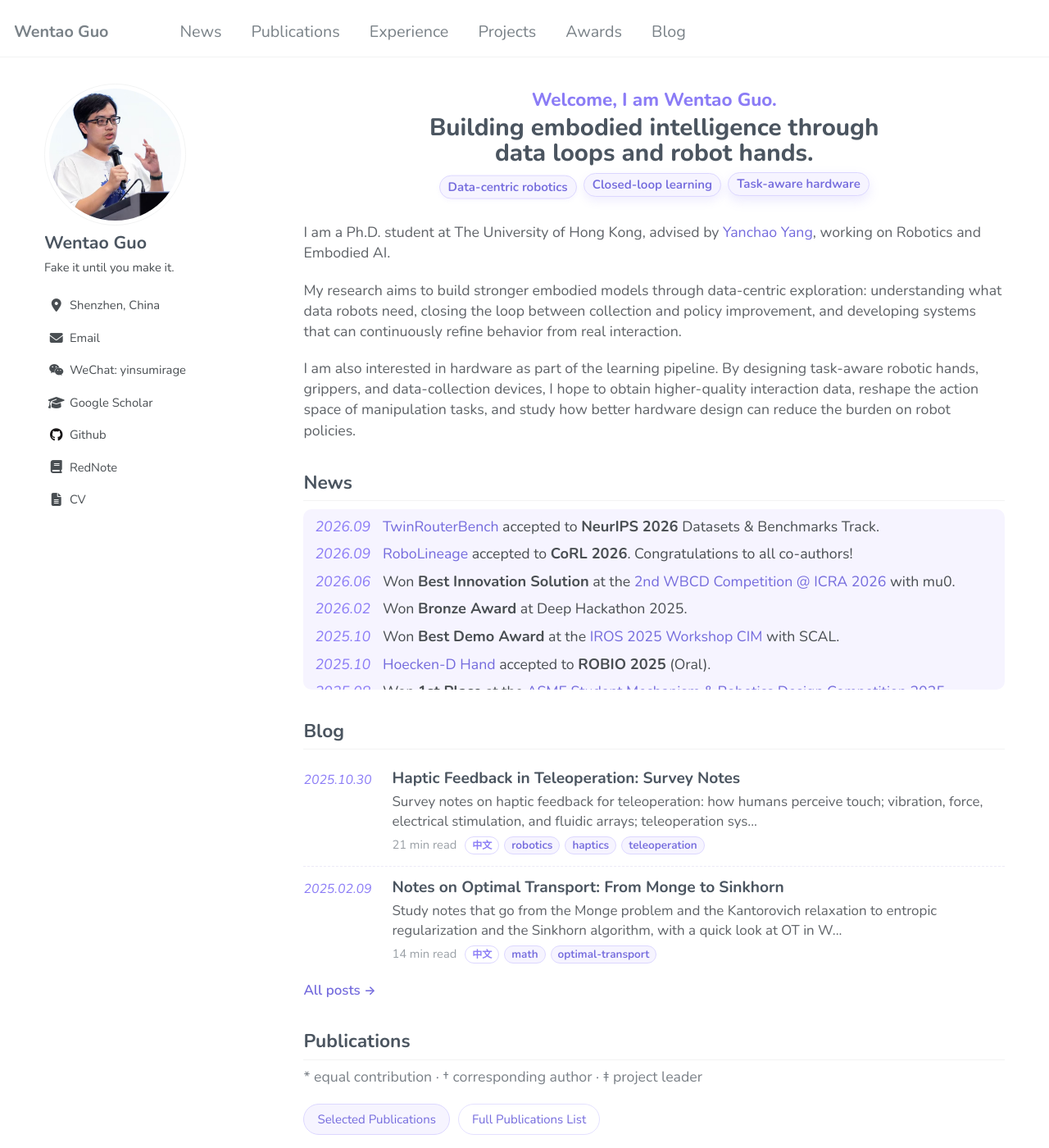
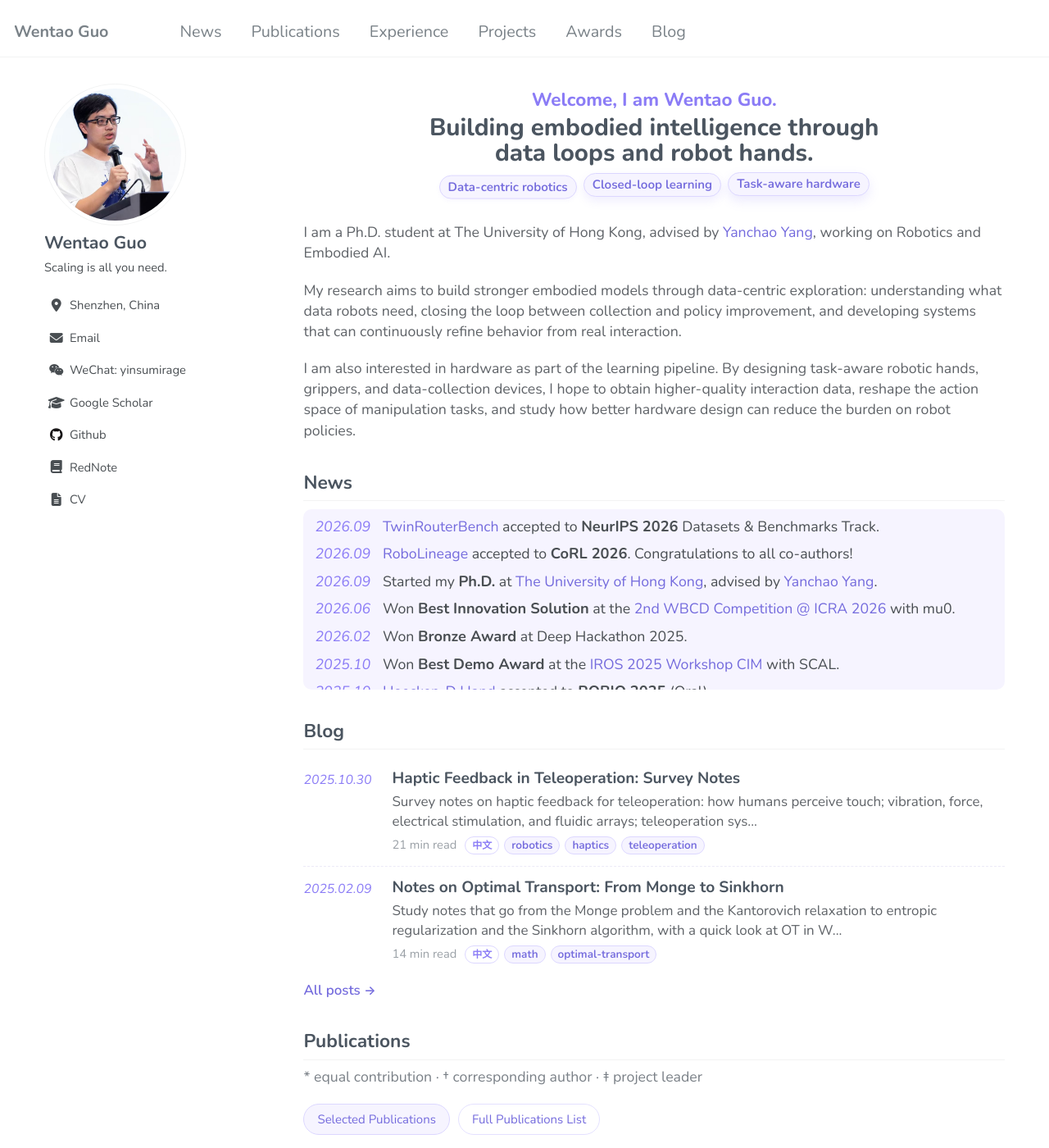
Before and after one commit to yinsumirage/yinsumirage.github.io, a Jekyll site: the page built from _pages/about.md, in a window 1280 px wide and 1400 px high. Shown: the whole window at 82% size. Built offline with Jekyll 4.4.1, drawn with Linux system fonts in a browser that asks for light colours; our own code applies the rules of GitHub Pages for plain Markdown files; some of the changed text lies outside the part shown.

Commit message:
Fold older projects, add Ph.D. start to News, new sidebar motto
- Projects: show the four most relevant cards; the grid-resilience and
  sleep-LLM projects sit behind a "Show 2 more projects" toggle (the
  count is computed, so new cards only need to move into the group).
  Shorten the grid project description.
- News: add "Started my Ph.D. at HKU, advised by Yanchao Yang".
- Experience: zero-pad dates (2026.09) to match News; add a missing
  period.
- Sidebar motto: "Scaling is all you need."

Co-Authored-By: Claude Opus 5.5 <noreply@anthropic.com>

```diff
--- a/_config.yml
+++ b/_config.yml
@@ -11,7 +11,7 @@ author:
   avatar           : "profile.jpg"
   name             : "Wentao Guo"
   pronouns         :
-  bio              : "Fake it until you make it."
+  bio              : "Scaling is all you need."
   location         : "Shenzhen, China"
   employer         :
   uri              :
--- a/_pages/about.md
+++ b/_pages/about.md
@@ -39,6 +39,7 @@ redirect_from:
     <ul class="news-list">
       <li><span class="news-date"><em>2026.09</em></span> <a href="https://commonstackai.github.io/TwinRouterBench/" target="_blank" rel="noreferrer">TwinRouterBench</a> accepted to <strong>NeurIPS 2026</strong> Datasets &amp; Benchmarks Track.</li>
       <li><span class="news-date"><em>2026.09</em></span> <a href="https://robolineage.github.io/" target="_blank" rel="noreferrer">RoboLineage</a> accepted to <strong>CoRL 2026</strong>. Congratulations to all co-authors!</li>
+      <li><span class="news-date"><em>2026.09</em></span> Started my <strong>Ph.D.</strong> at <a href="https://www.cds.hku.hk/" target="_blank" rel="noreferrer">The University of Hong Kong</a>, advised by <a href="https://yanchaoyang.github.io/" target="_blank" rel="noreferrer">Yanchao Yang</a>.</li>
       <li><span class="news-date"><em>2026.06</em></span> Won <strong>Best Innovation Solution</strong> at the <a href="https://wbcdcompetition.github.io/#Winners" target="_blank" rel="noreferrer">2nd WBCD Competition @ ICRA 2026</a> with mu0.</li>
       <li><span class="news-date"><em>2026.02</em></span> Won <strong>Bronze Award</strong> at Deep Hackathon 2025.</li>
       <li><span class="news-date"><em>2025.10</em></span> Won <strong>Best Demo Award</strong> at the <a href="https://cim-workshop.github.io/" target="_blank" rel="noreferrer">IROS 2025 Workshop CIM</a> with SCAL.</li>
@@ -214,7 +215,7 @@ redirect_from:
       </div>
       <div class="education-info">
         <strong>The University of Hong Kong</strong><br>
-        <em>2026.9 - Present</em><br>
+        <em>2026.09 - Present</em><br>
         Ph.D. student in Embodied AI, <a href="https://www.cds.hku.hk/" target="_blank" rel="noreferrer">School of Computing and Data Science (CDS)</a>, advised by <a href="https://yanchaoyang.github.io/" target="_blank" rel="noreferrer">Yanchao Yang</a>.
       </div>
     </div>
@@ -225,7 +226,7 @@ redirect_from:
       </div>
       <div class="education-info">
         <strong>Transcengram</strong><br>
-        <em>2025.10 - 2026.9</em><br>
+        <em>2025.10 - 2026.09</em><br>
         Algorithm Intern in <a href="https://transcengram.com/" target="_blank" rel="noreferrer">Transcengram</a>, Shenzhen Algorithm Department. Research on teleoperation and data collection, which led to <a href="https://robolineage.github.io/" target="_blank" rel="noreferrer">RoboLineage</a> (CoRL 2026).
       </div>
     </div>
@@ -339,6 +340,8 @@ redirect_from:
     </div>
   </div>
 
+  <!-- The four projects above are always shown; older ones go in this folded group. -->
+  <div id="projects-more" class="projects-more" hidden>
   <div class="project-card">
     <div class="homepage-card-body">
       <div class="pub-media-rotator homepage-media" data-interval="4000">
@@ -376,8 +379,9 @@ redirect_from:
       </div>
     </div>
   </div>
+  </div>
 
-
+  <button class="pub-button projects-more-toggle" type="button" aria-expanded="false" aria-controls="projects-more">Show more projects</button>
 </section>
 
 <section id="awards">
--- a/assets/css/home.css
+++ b/assets/css/home.css
@@ -374,6 +374,14 @@ h3,
   margin-bottom: 12px;
 }
 
+.projects-more-toggle {
+  margin: 0 0 8px;
+}
+
+.projects-more[hidden] {
+  display: none !important;
+}
+
 .publication-view[hidden],
 .award-year-view[hidden] {
   display: none !important;
```
Also changed, not shown: other parts of _pages/about.md (+28 -4 lines).
